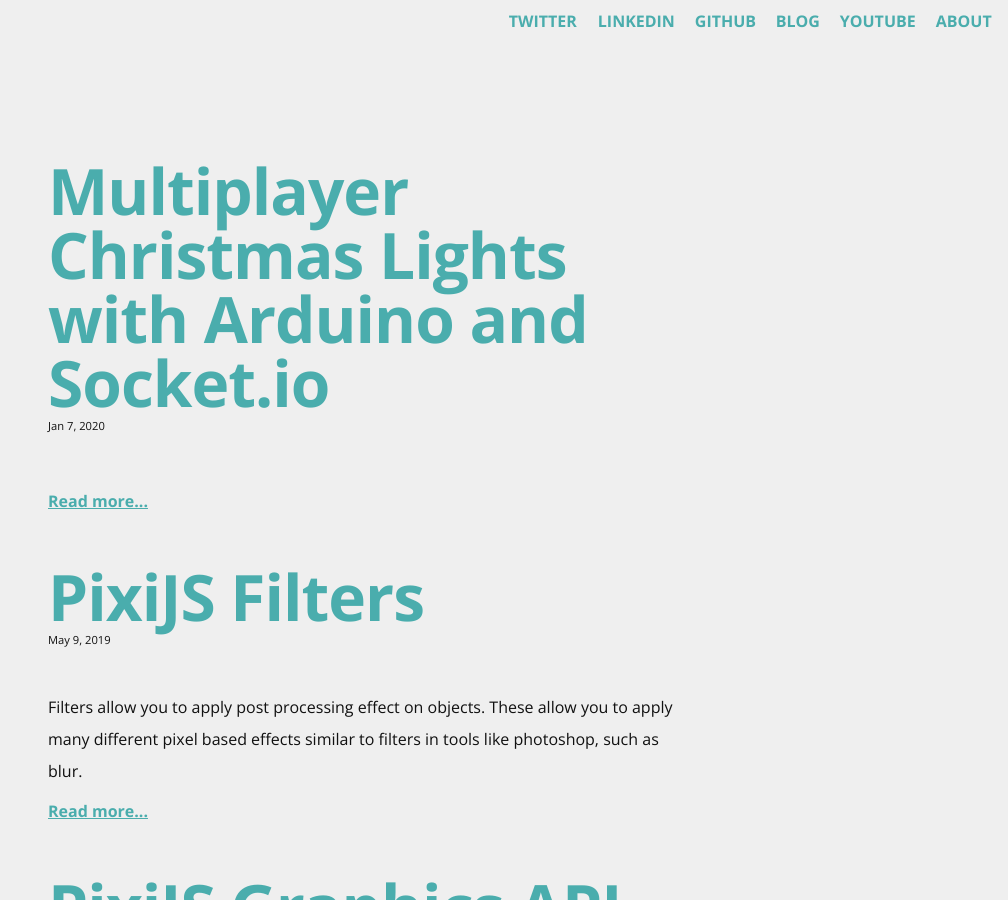
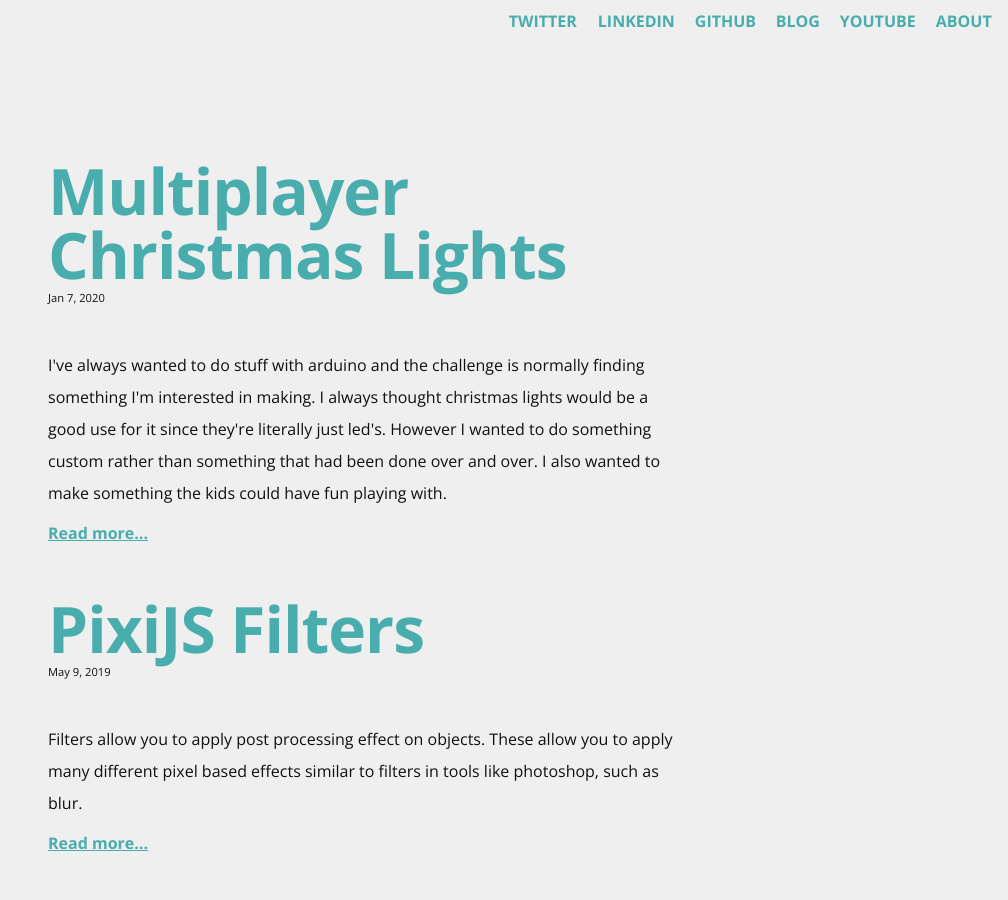
Before and after one commit to cjgammon/blog, a Jekyll site: the page built from index.html, in a window 1280 px wide and 900 px high. Shown: the whole window, without its empty margins (272-1280 px from the left). Built offline with Jekyll 4.4.1, drawn with Linux system fonts in a browser that asks for light colours; nearby versions of some CDN libraries; the list of posts is cut into pages by our own code; comment, search, counter and statistics services are not loaded.

Commit message:
add arduino xmas post

```diff
--- a/_posts/2020/2020-01-07-arduino-x-mas.html
+++ b/_posts/2020/2020-01-07-arduino-x-mas.html
@@ -2,7 +2,7 @@
 layout: post
 status: publish
 published: true
-title: Multiplayer Christmas Lights with Arduino and Socket.io
+title: Multiplayer Christmas Lights
 author:
   display_name: cjgammon
   login: cjgammon
@@ -26,8 +26,7 @@
 - holidays
 comments: []
 ---
-<iframe width="100%" height="415" class="youtube" src="https://www.youtube.com/embed/7OyWGEgQoOc frameborder="0" allowfullscreen></iframe><br/>
-
+<iframe width="100%" height="415" class="youtube" src="https://www.youtube.com/embed/7OyWGEgQoOc" frameborder="0" allowfullscreen></iframe><br/>
 <p>
     I've always wanted to do stuff with arduino and the challenge is normally finding something I'm interested in making. I always thought christmas lights would be a good use for it since they're literally just led's. However I wanted to do something custom rather than something that had been done over and over.  I also wanted to make something the kids could have fun playing with.
 </p>
```
